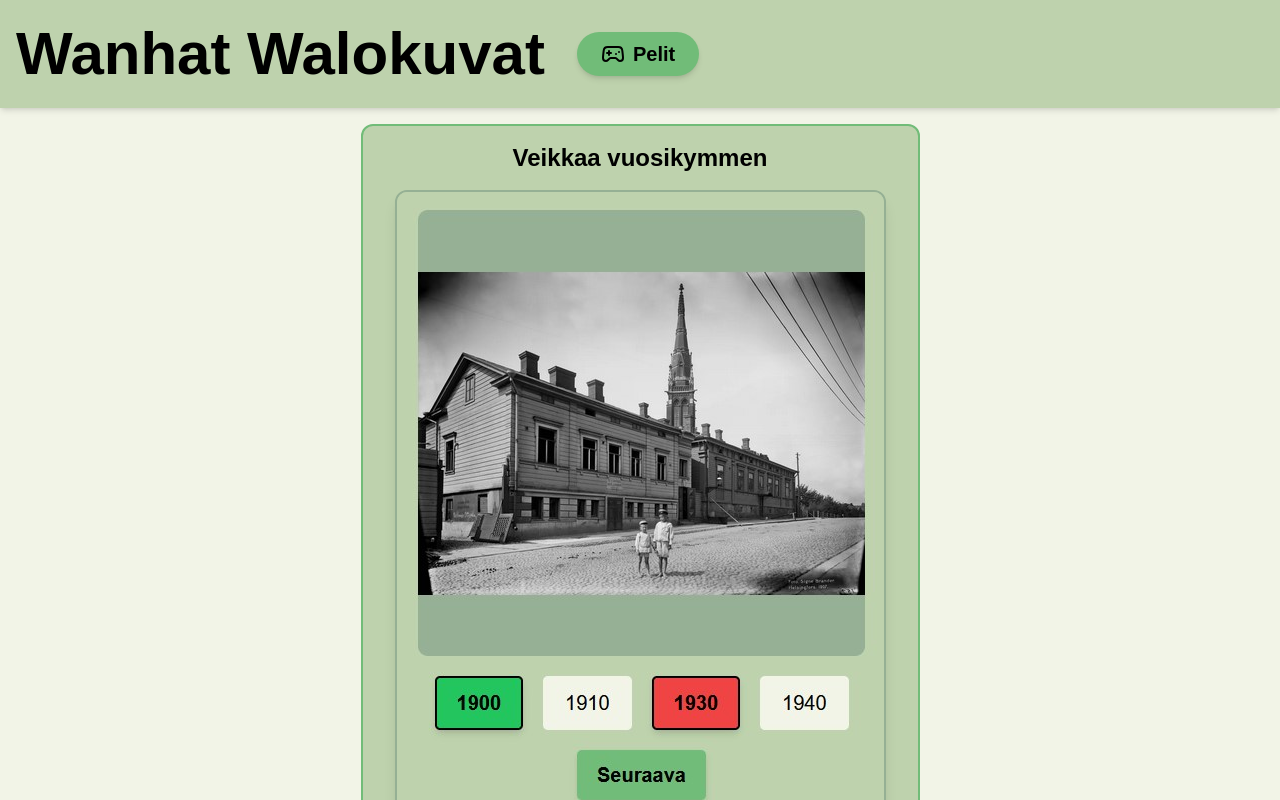
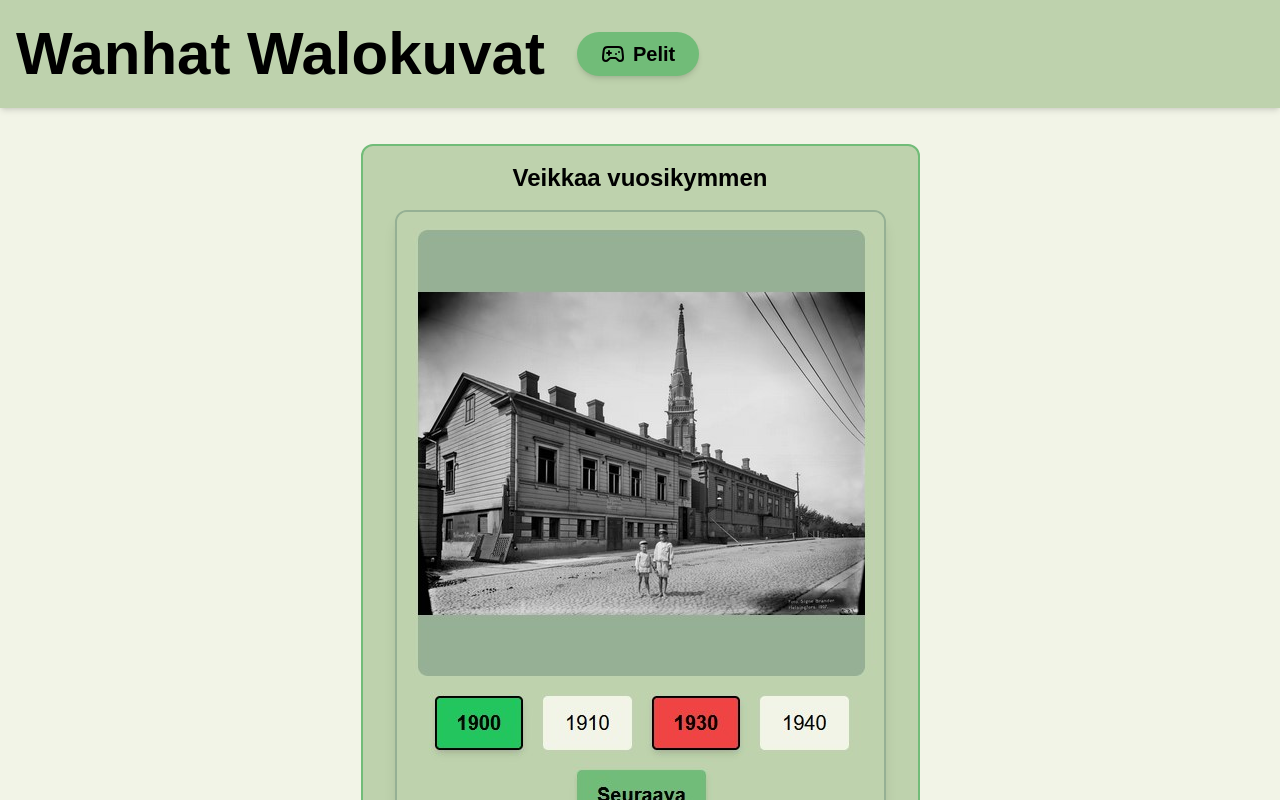
Before and after one commit to JesseK13241/WanhatWalokuvat, a Next.js app: page /pelit in a window 1280 px wide. Shown: the top 800 px of the page. Built offline with nearby package versions, Linux system fonts and the light colour scheme; a web font is replaced by a local one.

Commit message:
fix gamecard overlap

```diff
--- a/src/app/pelit/page.js
+++ b/src/app/pelit/page.js
@@ -5,7 +5,7 @@ import peli3 from "@/public/images/peli3.jpg"
 
 export default function Pelit() {
   return (
-    <div className="m-4 flex flex-wrap justify-center gap-4 sm:flex-row">
+    <div className="m-4 flex flex-wrap justify-center">
       <GameCard
         title="Veikkaa vuosikymmen"
         imageSrc={peli1}
--- a/src/components/GameCard.js
+++ b/src/components/GameCard.js
@@ -17,7 +17,7 @@ export default function GameCard({ title, imageSrc, description, path }) {
   return (
     <Link
       href={path}
-      className="flex flex-col items-center max-h-screen justify-between rounded-xl border-2 border-accent bg-secondary p-4 hover:opacity-75"
+      className="m-5 flex flex-col items-center justify-between rounded-xl border-2 border-accent bg-secondary p-4 hover:opacity-75"
     >
       <h1 className="text-2xl font-bold">{title}</h1>
       <Image
```
